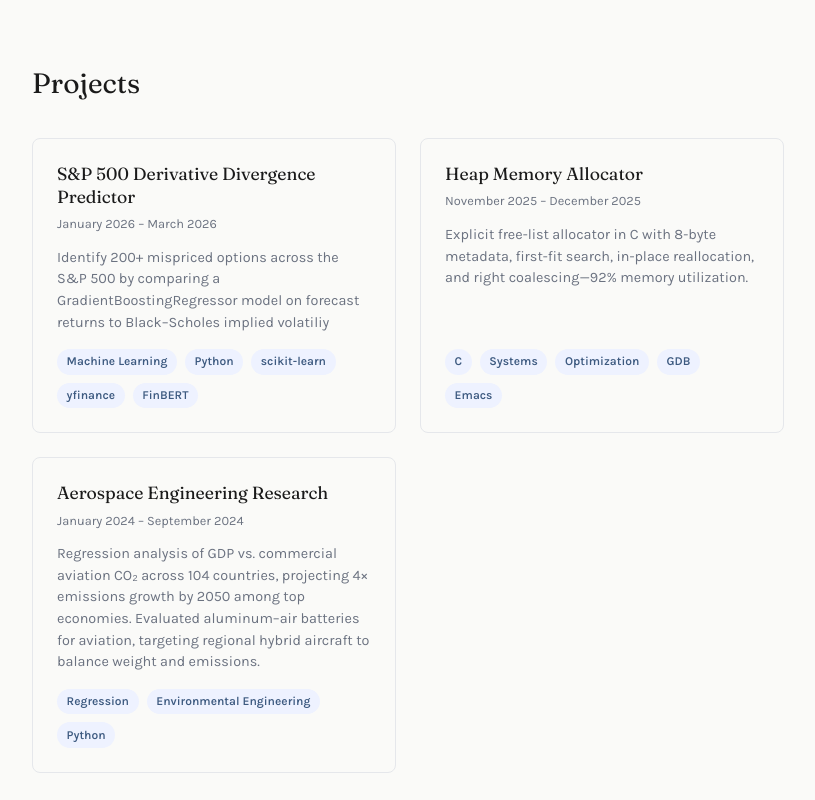
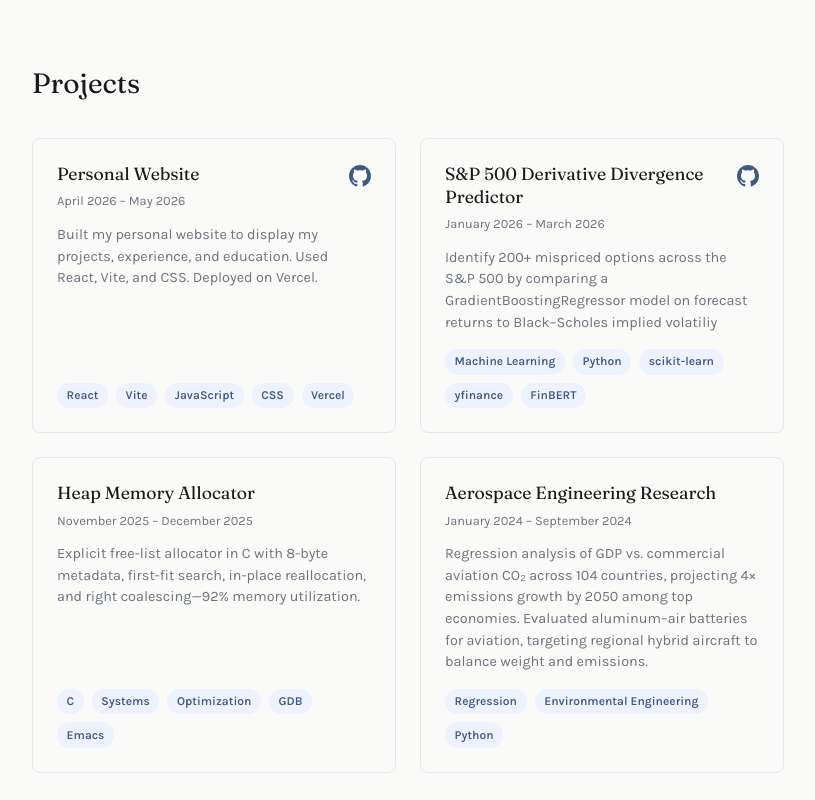
Before and after one commit to draygada/Personal-Website, a React (Vite) app: page / in a window 1280 px wide. Shown: the part 2840-3640 px from the top of the page, without its empty margins (232-1047 px from the left). Built offline with nearby package versions, Linux system fonts and the light colour scheme.

Commit message:
Project Updates - Persona Website + GH Links

```diff
--- a/src/components/Projects.jsx
+++ b/src/components/Projects.jsx
@@ -1,13 +1,33 @@
 import '../styles/Projects.css'
 
+function IconGitHubMark({ className }) {
+  return (
+    <svg className={className} viewBox="0 0 24 24" aria-hidden="true">
+      <path
+        fill="currentColor"
+        d="M12 0c-6.626 0-12 5.373-12 12 0 5.302 3.438 9.8 8.207 11.387.599.111.793-.261.793-.577v-2.234c-3.338.726-4.033-1.416-4.033-1.416-.546-1.387-1.333-1.756-1.333-1.756-1.089-.745.083-.729.083-.729 1.205.084 1.839 1.237 1.839 1.237 1.07 1.834 2.807 1.304 3.492.997.107-.775.418-1.305.762-1.604-2.665-.305-5.467-1.334-5.467-5.931 0-1.311.469-2.381 1.236-3.221-.124-.303-.535-1.524.117-3.176 0 0 1.008-.322 3.301 1.23.957-.266 1.983-.399 3.003-.404 1.02.005 2.047.138 3.006.404 2.291-1.552 3.297-1.23 3.297-1.23.653 1.653.242 2.874.118 3.176.77.84 1.235 1.911 1.235 3.221 0 4.609-2.807 5.624-5.479 5.921.43.372.823 1.102.823 2.222v3.293c0 .319.192.694.801.576 4.765-1.589 8.199-6.086 8.199-11.386 0-6.627-5.373-12-12-12z"
+      />
+    </svg>
+  )
+}
+
 const projects = [
+  {
+    id: 'personal-website',
+    name: 'Personal Website',
+    period: 'April 2026 – May 2026',
+    description:
+      'Built my personal website to display my projects, experience, and education. Used React, Vite, and CSS. Deployed on Vercel.',
+    tags: ['React', 'Vite', 'JavaScript', 'CSS', 'Vercel'],
+    link: 'https://github.com/draygada/Personal-Website',
+  },
   {
     id: 'sp500-divergence',
     name: 'S&P 500 Derivative Divergence Predictor',
     period: 'January 2026 – March 2026',
     description: 'Identify 200+ mispriced options across the S&P 500 by comparing a GradientBoostingRegressor model on forecast returns to  Black–Scholes implied volatiliy',
     tags: ['Machine Learning', 'Python', 'scikit-learn', 'yfinance', 'FinBERT'],
-    link: null,
+    link: 'https://github.com/draygada/DataSci-112-Final-Project---Diego-Raygada-Townsend-Miller',
   },
   {
     id: 'heap-allocator',
@@ -31,9 +51,19 @@
 ]
 
 function ProjectCard({ project }) {
+  const githubRepo =
+    project.link?.includes('github.com') ? project.link : null
+
   const body = (
     <>
+      <div className="project-card__top">
         <h3 className="project-name">{project.name}</h3>
+        {githubRepo && (
+          <span className="project-github-mark" aria-hidden="true">
+            <IconGitHubMark className="project-github-icon" />
+          </span>
+        )}
+      </div>
       <p className="project-period">{project.period}</p>
       <p className="project-desc">{project.description}</p>
       <div className="project-tags">
@@ -46,20 +76,25 @@
     </>
   )
 
-  if (project.link) {
+  if (!project.link) {
+    return <article className="project-card">{body}</article>
+  }
+
   return (
     <a
       href={project.link}
       className="project-card project-card--link"
       target="_blank"
       rel="noopener noreferrer"
+      aria-label={
+        githubRepo
+          ? `${project.name} — GitHub repository`
+          : `Open ${project.name}`
+      }
     >
       {body}
     </a>
   )
-  }
-
-  return <article className="project-card">{body}</article>
 }
 
 export default function Projects() {
--- a/src/styles/Projects.css
+++ b/src/styles/Projects.css
@@ -23,6 +23,33 @@
   padding: 1.5rem;
   background: var(--color-bg);
   transition: border-color 0.2s, box-shadow 0.2s;
+}
+
+.project-card__top {
+  display: flex;
+  align-items: flex-start;
+  justify-content: space-between;
+  gap: 0.75rem;
+}
+
+.project-github-mark {
+  flex-shrink: 0;
+  display: flex;
+  align-items: center;
+  justify-content: center;
+  margin-top: 0.1rem;
+  color: var(--color-accent);
+  line-height: 0;
+}
+
+.project-github-icon {
+  width: 22px;
+  height: 22px;
+}
+
+.project-card:hover .project-github-mark {
+  color: var(--color-text);
+  opacity: 0.9;
 }
 
 .project-card--link {
```
Lines whose indentation alone changed are shown as unchanged.
